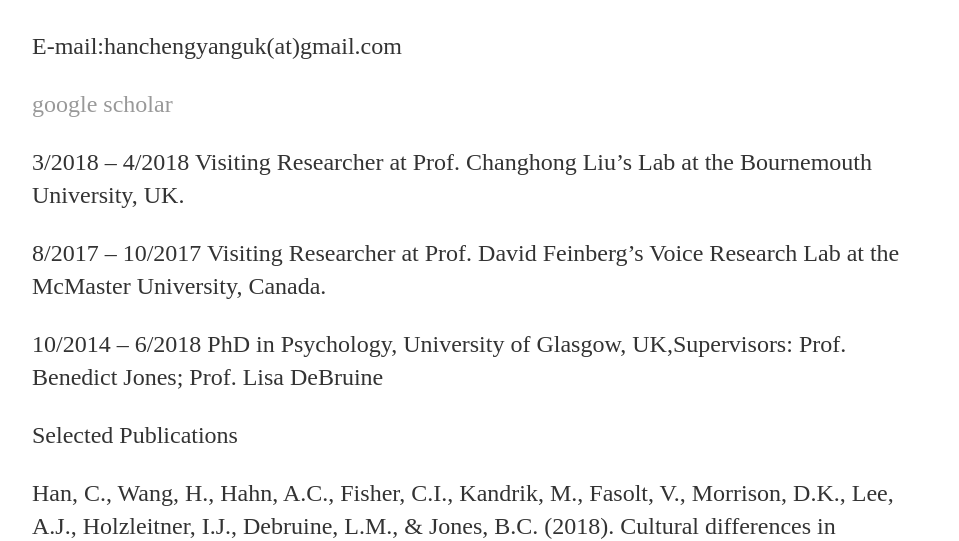
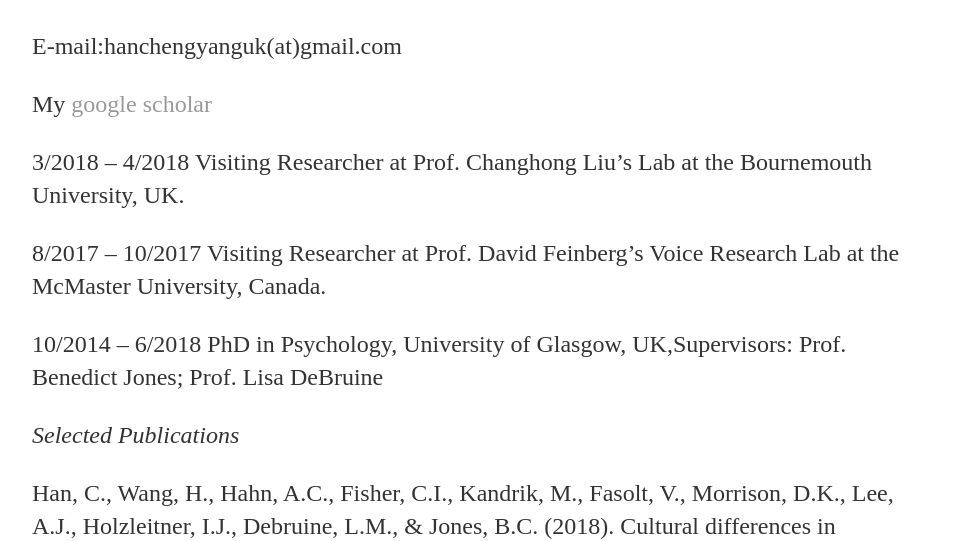
Before and after one commit to chengyanghan/chengyanghan.github.io, a Jekyll site: the page built from cv/index.html, in a window 1280 px wide. Shown: the part 167-708 px from the top of the page, without its empty margins (160-1119 px from the left). Built offline with Jekyll 4.4.1, drawn with Linux system fonts in a browser that asks for light colours.

```diff
--- a/cv/index.html
+++ b/cv/index.html
@@ -5,11 +5,13 @@ title: Chengyang Han
 <div class="blurb">
 	<h1>Chengyang's CV</h1>
 	<p>E-mail:hanchengyanguk(at)gmail.com</a></p>
-	<p><a href="https://scholar.google.co.kr/citations?hl=zh-CN&user=B4ZGrONKx04C">google scholar</a></p>
+	<p>My <a href="https://scholar.google.co.kr/citations?hl=zh-CN&user=B4ZGrONKx04C">google scholar</a></p>
   <p>3/2018 – 4/2018	Visiting Researcher at Prof. Changhong Liu’s Lab at the Bournemouth University, UK.</p>
   <p>8/2017 – 10/2017	Visiting Researcher at Prof. David Feinberg’s Voice Research Lab at the McMaster University, Canada.</p>
   <p>10/2014 – 6/2018  PhD in Psychology, University of Glasgow, UK,Supervisors: Prof. Benedict Jones; Prof. Lisa DeBruine </p>
-  <p>Selected Publications</p>
+
+  <p><em>Selected Publications</em></p>
+
   <p>Han, C., Wang, H., Hahn, A.C., Fisher, C.I., Kandrik, M., Fasolt, V., Morrison, D.K., Lee, A.J., Holzleitner, I.J., Debruine, L.M., & Jones, B.C. (2018). Cultural differences in preferences for facial coloration. Evolution and Human Behavior, 39(2), 154-159.</p>
   <p>Han, C., Wang, H., Fasolt, V., Hahn, A.C., Holzleitner, I.J., Lao, J., Debruine, L.M., Feinberg, D.R., & Jones, B.C. (2018). No clear evidence for correlations between handgrip strength and sexually dimorphic acoustic properties of voices. American Journal of Human Biology.</p>
   <p>Han, C., Kandrik, M., Hahn, A.C., Fisher, C.I., Feinberg, D.R., Holzleitner, I.J., Debruine, L.M., & Jones, B.C. (2017). Interrelationships among men’s threat potential, facial dominance, and vocal dominance. Evolutionary Psychology, 15(1), 1-4.</p>
```
